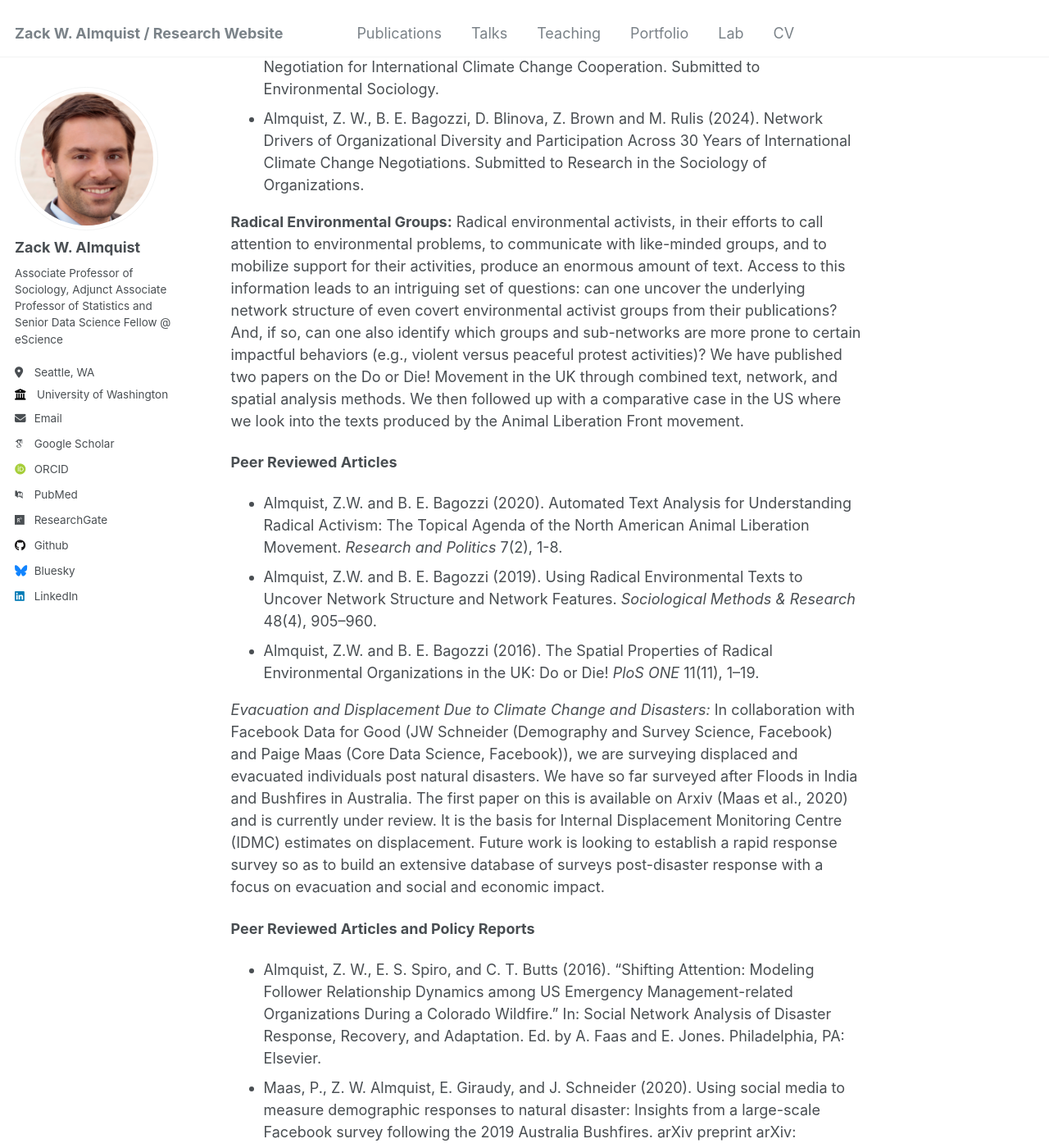
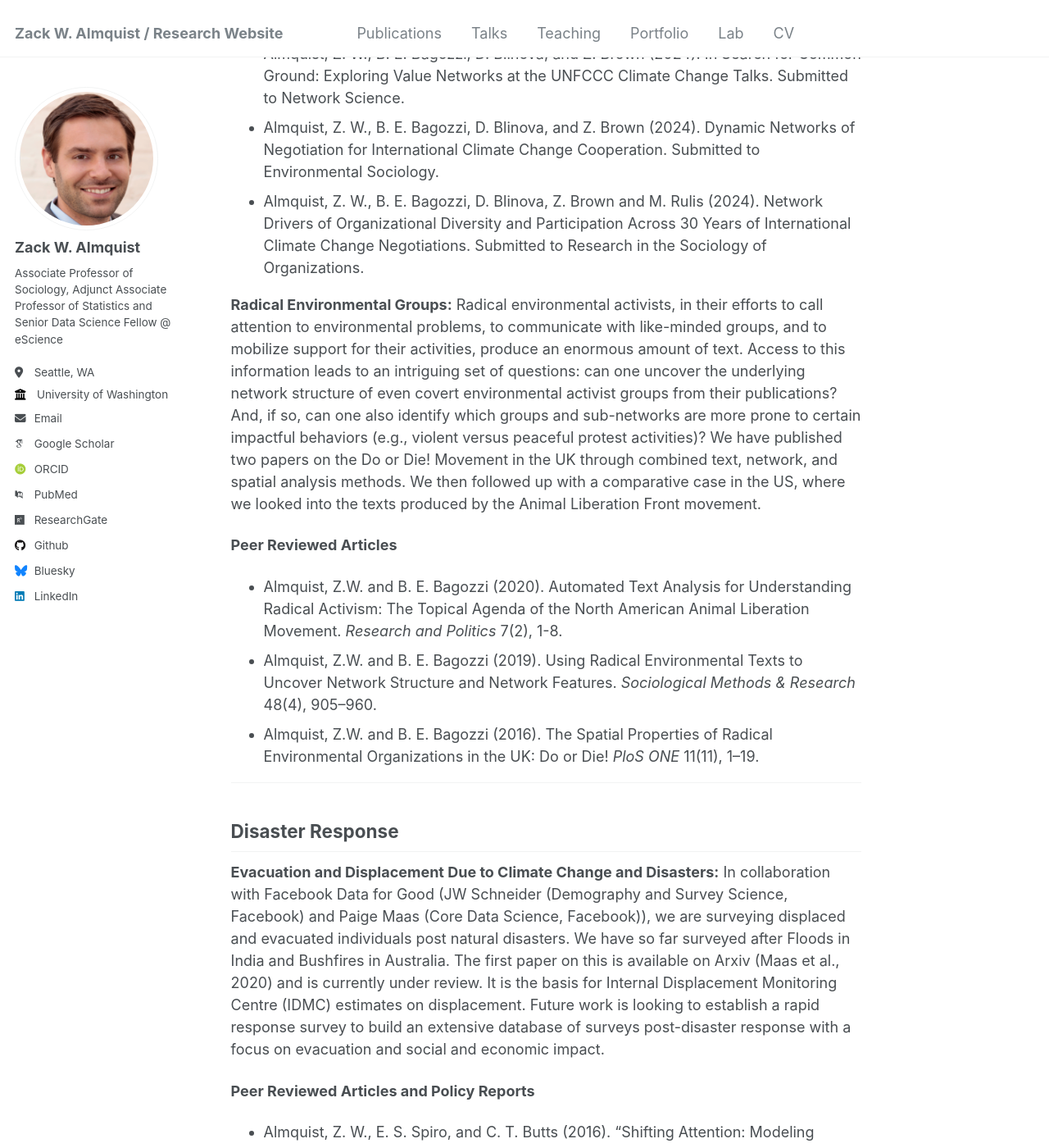
Before and after one commit to zalmquist/zalmquist.github.io, a Jekyll site: the page built from _portfolio/portfolio-3.md, in a window 1280 px wide and 1400 px high, scrolled down 1555 px. Shown: the whole window at 82% size. Built offline with Jekyll 4.4.1, drawn with Linux system fonts in a browser that asks for light colours; some web fonts are replaced.

Commit message:
Update portfolio-3.md

```diff
--- a/_portfolio/portfolio-3.md
+++ b/_portfolio/portfolio-3.md
@@ -6,7 +6,9 @@ collection: portfolio
 
 My work in this set of projects is focused on understanding social networks in the context of social movements and governmental action in the climate change and environmental action space.
 
-### Environmental Governance
+---
+
+## Environmental Governance
 
 Organizational Decision-making in the Face of Climate Change: Dr. Benjamin Bagozzi and I are currently creating several large-scale dynamic networks with direct application to governmental policy and decision-making regarding climate change. International climate change negotiations often are undertaken at an annual Conference of the Parties (COPs) to the United Nations Framework Convention on Climate Change (UNFCCC). The UNFCCC’s 21st COP (held in late November 2015) served as a watershed moment, given its mandate to achieve a legally binding universal agreement on climate change among all the world's nations. We have conducted an original analysis of the country-level relations network underlying these international climate change negotiations through text and network methods. We are extending this work to focus on recent political activity surrounding this topic. Initial results have been presented at Sunbelt (the conference for the International Network for Social Network Analysis), and more recent work will be presented at ASA 2021. Work is ongoing.
 
@@ -20,8 +22,9 @@ Organizational Decision-making in the Face of Climate Change: Dr. Benjamin Bagoz
 * Zack W. Almquist, Benjamin E. Bagozzi, Daria Blinova, and Zach Brown (2024). "Dynamic Networks of Negotiation for International Climate Change
 Cooperation."
 
+---
 
-### Environmental Action
+## Environmental Action
 
 <b>Organizational Decision-making in the face of climate change:</b> Dr. Benjamin Bagozzi and I are currently engaged in creating several large-scale dynamic networks with direct application to governmental policy and decision-making regarding climate change. International climate change negotiations often are undertaken at an annual Conference of the Parties (COPs) to the United Nations Framework Convention on Climate Change (UNFCCC). The UNFCCC’s 21st COP (held in late November 2015) served as a watershed moment, given its mandate to achieve a legally binding universal agreement on climate change among all the world's nations. We have conducted an original analysis of the country-level relations network underlying these international climate change negotiations through text and network methods. We are extending this work to focus on recent political activity surrounding this topic.
 
@@ -33,7 +36,7 @@ Value Networks at the UNFCCC Climate Change Talks. Submitted to Network Science.
 * Almquist, Z. W., B. E. Bagozzi, D. Blinova, Z. Brown and M. Rulis (2024). Network Drivers of Organizational Diversity and Participation Across 30 Years of International Climate Change Negotiations. Submitted to Research in the Sociology of Organizations.
 
 
-<b>Radical Environmental Groups:</b> Radical environmental activists, in their efforts to call attention to environmental problems, to communicate with like-minded groups, and to mobilize support for their activities, produce an enormous amount of text. Access to this information leads to an intriguing set of questions: can one uncover the underlying network structure of even covert environmental activist groups from their publications? And, if so, can one also identify which groups and sub-networks are more prone to certain impactful behaviors (e.g., violent versus peaceful protest activities)? We have published two papers on the Do or Die! Movement in the UK through combined text, network, and spatial analysis methods. We then followed up with a comparative case in the US where we look into the texts produced by the Animal Liberation Front  movement.
+<b>Radical Environmental Groups:</b> Radical environmental activists, in their efforts to call attention to environmental problems, to communicate with like-minded groups, and to mobilize support for their activities, produce an enormous amount of text. Access to this information leads to an intriguing set of questions: can one uncover the underlying network structure of even covert environmental activist groups from their publications? And, if so, can one also identify which groups and sub-networks are more prone to certain impactful behaviors (e.g., violent versus peaceful protest activities)? We have published two papers on the Do or Die! Movement in the UK through combined text, network, and spatial analysis methods. We then followed up with a comparative case in the US, where we looked into the texts produced by the Animal Liberation Front movement.
 
 <b>Peer Reviewed Articles</b>
 
@@ -41,8 +44,11 @@ Value Networks at the UNFCCC Climate Change Talks. Submitted to Network Science.
 * Almquist, Z.W. and B. E. Bagozzi (2019). Using Radical Environmental Texts to Uncover Network Structure and Network Features. <i>Sociological Methods & Research</i> 48(4), 905–960.
 * Almquist, Z.W. and B. E. Bagozzi (2016). The Spatial Properties of Radical Environmental Organizations in the UK: Do or Die! <i>PloS ONE</i> 11(11), 1–19.
 
+---
 
-*Evacuation and Displacement Due to Climate Change and Disasters:* In collaboration with Facebook Data for Good (JW Schneider (Demography and Survey Science, Facebook) and Paige Maas (Core Data Science, Facebook)), we  are surveying displaced and evacuated individuals post natural disasters. We have so far surveyed after Floods in India and Bushfires in Australia. The first paper on this is available on Arxiv (Maas et al., 2020) and is currently under review. It is the basis for Internal Displacement Monitoring Centre (IDMC) estimates on displacement. Future work is looking to establish a rapid response survey so as to build an extensive database of surveys post-disaster response with a focus on evacuation and social and economic impact.
+## Disaster Response
+
+**Evacuation and Displacement Due to Climate Change and Disasters:** In collaboration with Facebook Data for Good (JW Schneider (Demography and Survey Science, Facebook) and Paige Maas (Core Data Science, Facebook)), we  are surveying displaced and evacuated individuals post natural disasters. We have so far surveyed after Floods in India and Bushfires in Australia. The first paper on this is available on Arxiv (Maas et al., 2020) and is currently under review. It is the basis for Internal Displacement Monitoring Centre (IDMC) estimates on displacement. Future work is looking to establish a rapid response survey to build an extensive database of surveys post-disaster response with a focus on evacuation and social and economic impact.
 
 <b>Peer Reviewed Articles and Policy Reports</b>
 
```
